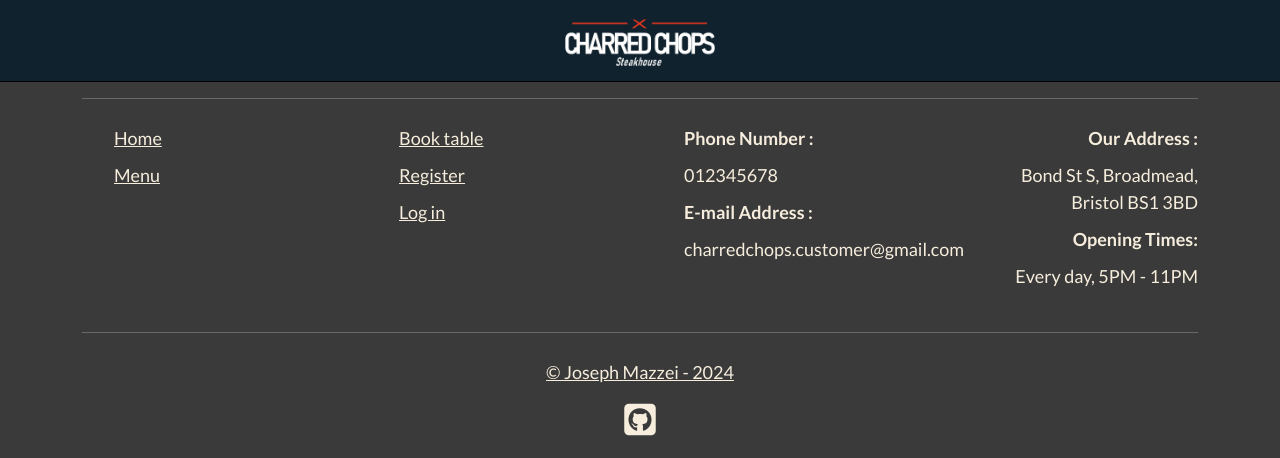
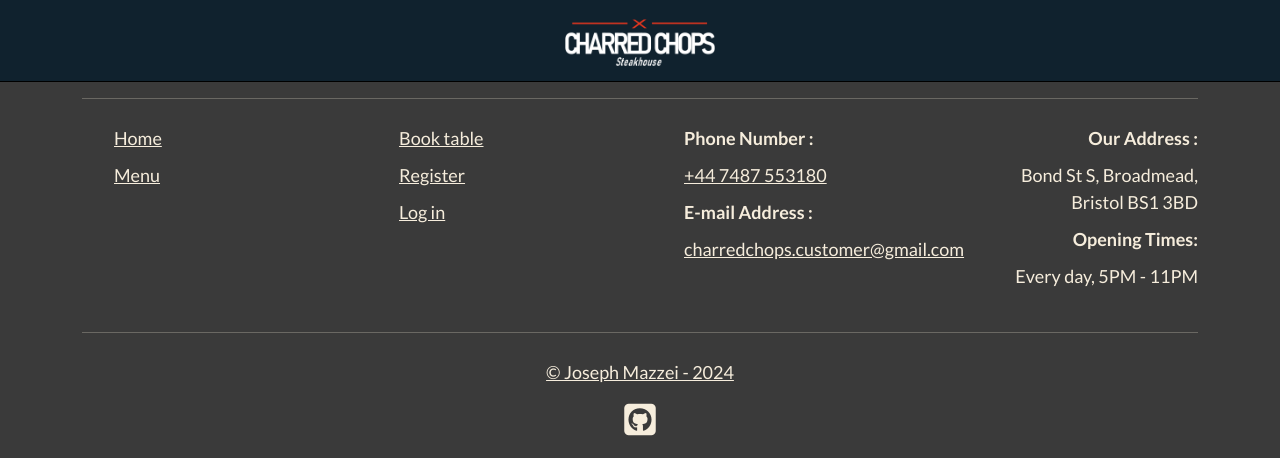
Before and after one commit to jomazzei/charredchops, a Django app: page /booking/booknow/ in a window 1280 px wide. Shown: the part 979-1437 px from the top of the page. Run offline with Django 4.2, Linux system fonts and the light colour scheme; some libraries are stand-ins or nearby versions.

Commit message:
Added email and telephone hyperlinks

```diff
--- a/templates/base.html
+++ b/templates/base.html
@@ -165,9 +165,9 @@
                 <div class="d-none d-md-block col-md-6 col-xl-3 text-start footer-link-group">
                     <ul>
                         <li><strong>Phone Number :</strong></li>
-                        <li>012345678</li>
+                        <li><a href="tel:+447487553180">+44 7487 553180</a></li>
                         <li><strong>E-mail Address :</strong></li>
-                        <li>charredchops.customer@gmail.com</li>
+                        <li><a href="mailto:charredchops.customer@gmail.com">charredchops.customer@gmail.com</a></li>
                     </ul>
                 </div>
                 <div class="d-none d-md-block col-md-6 col-xl-3 text-md-start text-xl-end footer-link-group">
```
